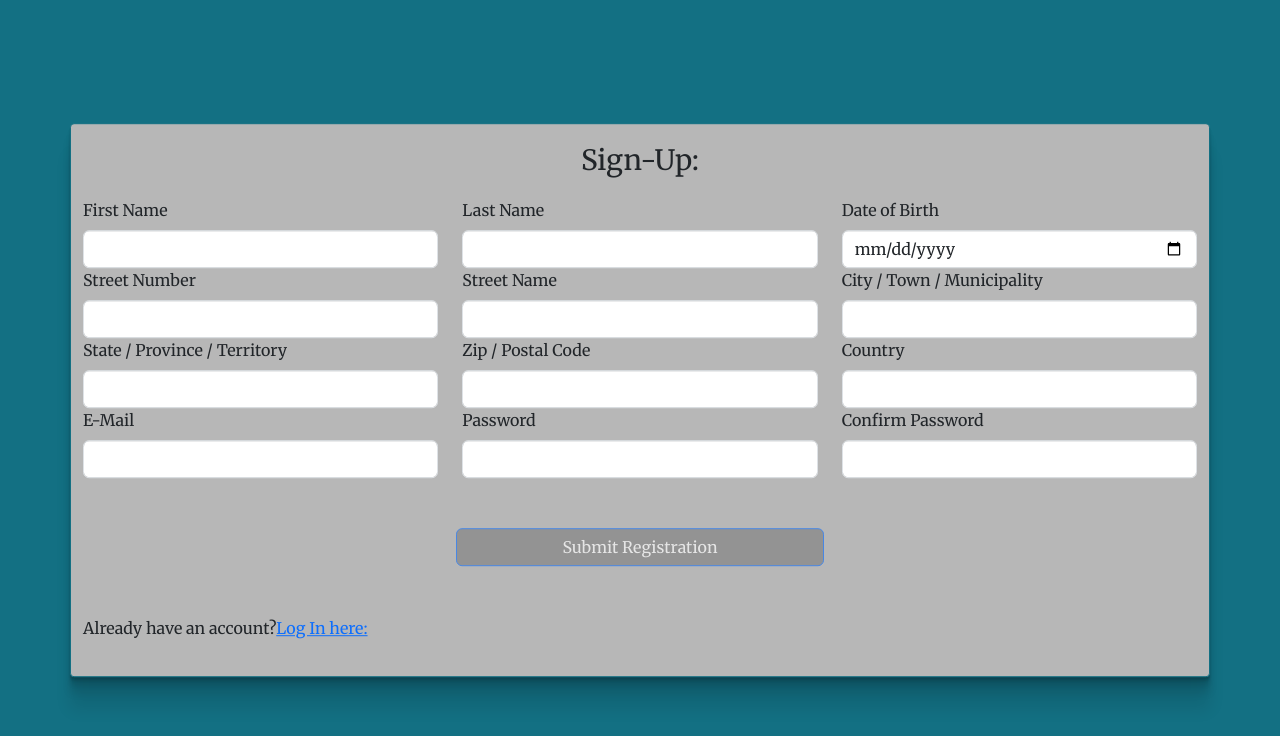
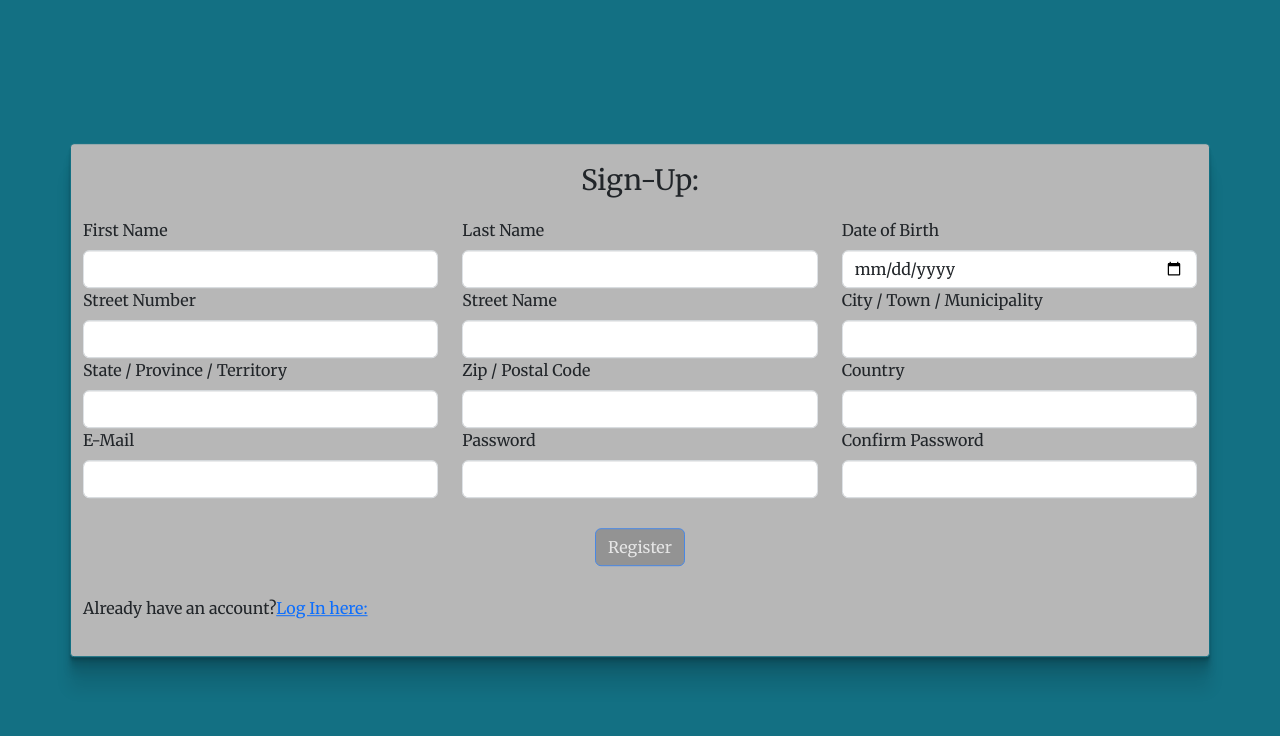
Before and after one commit to jb737/marketplace_homework, a React (Vite) app: page /account/register in a window 1280 px wide. Shown: the top 736 px of the page. Built offline with nearby package versions, Linux system fonts and the light colour scheme.

Commit message:
change and add style

```diff
--- a/src/components/Layout/Layout.module.css
+++ b/src/components/Layout/Layout.module.css
@@ -8,13 +8,13 @@
 }
 
  .nav_item_container a {
-    padding: 10px;
+    padding: 0px 15px;
     text-decoration: none;
     color:var(--secondary-color-light)
  }
 
  .nav_item_container a:hover {
-    padding: 10px;
+   padding: 0px 15px;
     text-decoration: none;
     color:var(--primary-color-dark);
     box-shadow: rgba(0, 0, 0, 0.16) 0px 1px 4px;
--- a/src/components/Layout/Layout.tsx
+++ b/src/components/Layout/Layout.tsx
@@ -18,7 +18,7 @@ export default function Layout() {
 
     <div className = {classes.page_container}  data-theme = {theme}>
       <Navbar expand = "lg" className = {classes.navbar}>
-        <Container>
+        <Container fluid>
         <Link to = "/">
             {" "}
             <img
--- a/src/pages/SignUpPage/SignUpPage.module.css
+++ b/src/pages/SignUpPage/SignUpPage.module.css
@@ -10,10 +10,6 @@
     margin: 30px auto;
 }
 
-.submit_btn {
-    width: 33%;
-    margin: 20px auto;
-}
 
 .error_message {
     display: flex;
--- a/src/pages/SignUpPage/SignUpPage.tsx
+++ b/src/pages/SignUpPage/SignUpPage.tsx
@@ -218,7 +218,7 @@ const SignUpPage = (): JSX.Element => {
         {password !== confirmPassword && <Row className = {classes.error_message + " error_text"}>Passwords do not match</Row>}
     </fieldset>
     <div className = {classes.submit_btn_container}>
-    <Button disabled = { (password !== confirmPassword) || !email } className = {classes.submit_btn} type = "submit">Submit Registration</Button>
+    <Button disabled = { (password !== confirmPassword) || !email } className = {classes.submit_btn} type = "submit">Register</Button>
     </div>
 </Form>
 
```
Also changed, not shown: src/pages/LoginPage/LoginPage.module.css (line endings or trailing spaces). Lines whose indentation alone changed are shown as unchanged.
